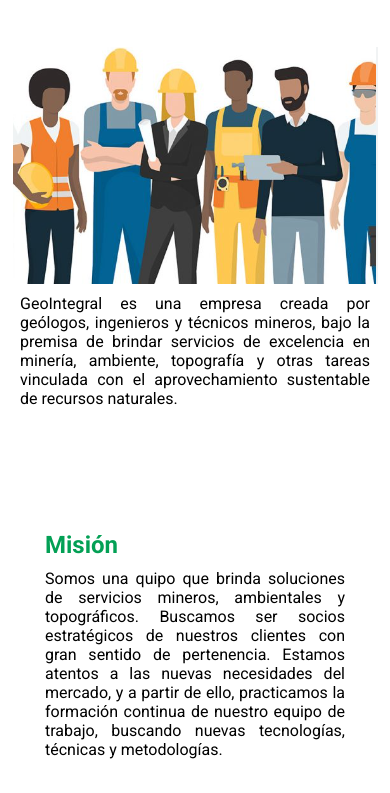
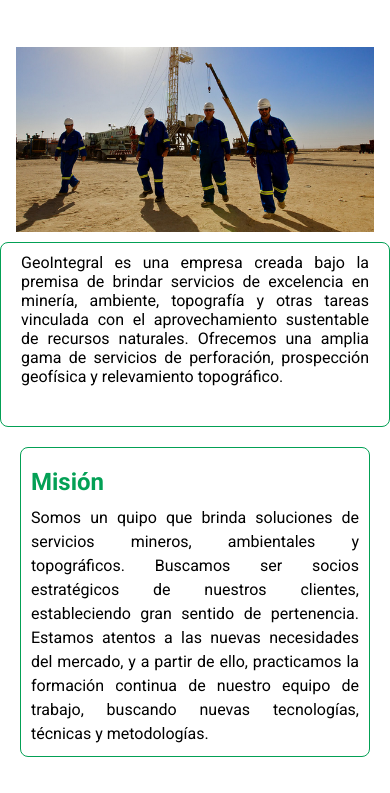
Before and after one commit to nicofacetti/GeoIntegral, a website: page pages/nosotros.html in a window 390 px wide. Shown: the part 51-844 px from the top of the page. Drawn offline with Linux system fonts and the light colour scheme.

Commit message:
modificaciones adicionales

```diff
--- a/pages/nosotros.html
+++ b/pages/nosotros.html
@@ -29,8 +29,8 @@
     <header class="headermobile">
         <div class="hambmenu">
             <input type="checkbox">
-            <i class="ham1"><img src="../assets/img/menuhamb.svg" alt=""></i>
-            <i class="ham2"><img src="../assets/img/menuhamb.svg" alt=""></i>
+            <i class="ham1"><img src="../assets/img/menuhamb.svg" alt="Menú hamburguesa"></i>
+            <i class="ham2"><img src="../assets/img/icons8-close.svg" alt="Icono de cierre"></i>
             <nav>
                 <ul>
                     <li><a href="../index.html">Inicio</a></li>
@@ -42,26 +42,26 @@
             </nav>
         </div>
     </header>
-    <main>
+    <main class="nosmain">
         <section class="qsomos">
             <div class="divimg">
-                <img src="../assets/img/ilustrabajadores.png" alt="Ilustración de trabajadores">
+                <img src="../assets/img/equipo.png" alt="Ilustración de trabajadores">
             </div>
             <div class="divp">
-                <p>GeoIntegral es una empresa creada por geólogos, ingenieros y técnicos mineros, bajo la premisa de brindar servicios de excelencia en minería, ambiente, topografía y otras tareas vinculada con el aprovechamiento sustentable de recursos naturales.</p>
+                <p>GeoIntegral es una empresa creada bajo la premisa de brindar servicios de excelencia en minería, ambiente, topografía y otras tareas vinculada con el aprovechamiento sustentable de recursos naturales. Ofrecemos una amplia gama de servicios de perforación, prospección geofísica y relevamiento topográfico.</p>
             </div>
         </section>
         <div class="mvv">
             <section>
-                <h2 class="subtitulo">Misión</h2>
-                <p>Somos una quipo que brinda soluciones de servicios mineros, ambientales y topográficos. Buscamos ser socios estratégicos de nuestros clientes con gran sentido de pertenencia. Estamos atentos a las nuevas necesidades del mercado, y a partir de ello, practicamos la formación continua de nuestro equipo de trabajo, buscando nuevas tecnologías, técnicas y metodologías.</p>
+                <h1 class="subtitulo">Misión</h1>
+                <p>Somos un quipo que brinda soluciones de servicios mineros, ambientales y topográficos. Buscamos ser socios estratégicos de nuestros clientes, estableciendo gran sentido de pertenencia. Estamos atentos a las nuevas necesidades del mercado, y a partir de ello, practicamos la formación continua de nuestro equipo de trabajo, buscando nuevas tecnologías, técnicas y metodologías.</p>
             </section>
             <section>
-                <h2 class="subtitulo">Visión</h2>
+                <h1 class="subtitulo">Visión</h1>
                 <p>Trabajamos para posicionarnos como una empresa líder de servicios industriales en la región, trabajando con estándares nacionales e internacionales, cumpliendo normas de excelencia y calidad, con permanente previsibilidad y adaptabilidad al mercado. </p>
             </section>
             <section>
-                <h2 class="subtitulo">Valores</h2>
+                <h1 class="subtitulo">Valores</h1>
                 <div class="valores">
                     <ul>
                         <li>Honestidad y compromiso</li>
--- a/sass/base/_reset.scss
+++ b/sass/base/_reset.scss
@@ -19,7 +19,8 @@
     justify-content: center;
 }
 
-section h2 {
-    color: #03A055; font-size: 24px;
+section h1 {
+    color: #03A055;
+    font-size: map-get($fontsize, f4);
     font-weight: bold;
 }
--- a/sass/layout/_maincontacto.scss
+++ b/sass/layout/_maincontacto.scss
@@ -1,10 +1,10 @@
 form{
-    display: flex;
-    flex-direction: column;
+    @include flex(column,nowrap,none,none,none);
     flex-shrink: unset;
     width: 500px;
     margin-left: 100px;
     margin-bottom: 200px;
+    margin-top: 150px;
     label{
         padding-top: 20px;
     }
--- a/sass/layout/_mainnosotros.scss
+++ b/sass/layout/_mainnosotros.scss
@@ -1,44 +1,61 @@
 .qsomos{
-    @include flex (row, wrap, center, none, 50px)
+    @include flex (row, wrap, center, none, 30px)
     margin-top: 15px;
 }
 
 .qsomos div{
-    width: 565px;
-    height: 237px;
+    width: 590px;
+    height: 280px;
 }
 
-.qsomos div p{
-    text-align: justify;
+.qsomos{
+    .divp{
+        border: 1px solid #03A055;
+        padding: 10px;
+        border-radius: 8px;
+        p{
+            text-align: justify;
+            font-size: map-get($fontsize, f5b);
+        }
+    }
 }
 
-.qsomos div img{
+.qsomos .divimg {
+    img{
     width: 100%;
     height: 100%;
     object-fit: contain;
 }
-
+}
 
 .mvv{
-    @include flex (row, wrap, center, none, 100px)
-    margin: 80px 0px;
+    @include flex (row, wrap, center, none, 70px)
+    margin-bottom: 120px;
+    margin-top: 50px;
+    section{
+        width: 350px;
+        border: 1px solid #03A055;
+        padding: 10px;
+        border-radius: 8px;
+        .subtitulo{
+            padding-top: 10px;
+            padding-bottom: 10px;
+        }
+        p{
+            font-size: map-get($fontsize, f5b);
+            text-align: justify;
+            line-height: 1.5;
+        }
+    }
 }
 
-.mvv section{
-    width: 300px;
+.valores{
+    ul{
+        padding-left: 15px;
+        li{
+            font-size: map-get($fontsize, f5b);
+            list-style-type: disc;
+            line-height: 1.5;
+    }
 }
-
-.mvv section p{
-    text-align: justify;
 }
-
-
-.valores ul li{
-    font-size: map-get($fontsize, f5);
-    list-style-type: disc;
-}
-
-.subtitulo{
-    padding-top: 10px;
-    padding-bottom: 10px;
-}
--- a/sass/layout/_mainperforac.scss
+++ b/sass/layout/_mainperforac.scss
@@ -9,7 +9,7 @@
     box-shadow: 0 0 20px rgba(0, 0, 0, 0.15);
     tbody{
       tr{
-        padding: 60px 75px;
+        padding: 60px 60px;
         border-bottom: 1px solid #dddddd;
         &:nth-of-type(even) {
           background-color: #f3f3f3;
@@ -17,7 +17,7 @@
         &:last-of-type {
             border-bottom: 2px solid #009879;
           }
-        td{padding: 60px 75px;
+        td{padding: 60px 60px;
         }
       }
       .green-row {
--- a/sass/layout/_mainservicios.scss
+++ b/sass/layout/_mainservicios.scss
@@ -15,7 +15,7 @@
         border: 2px solid #03A055;
         border-radius: 16px;
         box-shadow: 5px 5px 5px  gray;
-        h2{
+        h1{
             text-align: center;
             font-size: map-get($fontsize, f4);
         }
--- a/sass/layout/media/_mediaclientes.scss
+++ b/sass/layout/media/_mediaclientes.scss
@@ -19,7 +19,7 @@
     }
     }
 
-    @media (max-width:400px){
+    @media (max-width:480px){
     .cardcontainer article{
         width: 100px;
         height: 150px;
--- a/sass/layout/media/_mediacontacto.scss
+++ b/sass/layout/media/_mediacontacto.scss
@@ -1,3 +1,9 @@
+@media (max-width: 1024px){
+    form{
+        margin-top: 20px;
+}
+}
+
 @media (max-width:768px){
     main{
         padding-top: 30px;
--- a/sass/layout/media/_medianosotros.scss
+++ b/sass/layout/media/_medianosotros.scss
@@ -1,11 +1,14 @@
 @media (max-width: 768px){
+    .qsomos{
+        margin-top: 0;
+        .divimg{
+        padding-top: 0;
+        }
+    }
 
-    .qsomos{
-        margin-top: 10px;
-    }
     .mvv{
         gap: 50px;
-        margin: 0px 0px;
+        margin: 20px 0px;
         align-items: flex-start;
     }
     .subtitulo{
@@ -16,14 +19,64 @@
     }
 }
 
-@media (max-width: 425px){
+@media (max-width: 600px){
     .qsomos{
         margin-top: 0;
         gap: 10px;
+        div{
+            width: 530px;
+            height: 250px;
+        }
+    }
+    .qsomos{
+        .divimg{
+            padding-top: 0;
+            img{
+                object-fit: contain;
+            }
+        }
+    }
+}
+
+@media (max-width: 480px){
+    .qsomos{
+        margin-top: 0;
+        gap: 10px;
+        div{
+            width: 550px;
+            height: 260px;
+        }
+    }
+    .qsomos{
+        .divimg{
+            padding-top: 0;
+            img{
+                object-fit: contain;
+            }
+        }
+    }
+}
+
+@media (max-width: 435px){
+    .qsomos{
+        margin-top: 0;
+        gap: 10px;
+        div{
+            width: 410px;
+            height: 185px;
+        }
+    }
+    .qsomos{
+        .divimg{
+            padding-top: 0;
+            img{
+                object-fit: contain;
+            }
+        }
     }
 
-    .qsomos div p{
-        padding: 0px 20px;
+    .qsomos .divp p{
+        padding: 0px 10px;
         font-size: map-get($fontsize, f6);
     }
     .subtitulo{
@@ -49,19 +102,13 @@
     }
 }
 
-@media (max-width:340px){
-    .valores{
-        padding-left: 10px;
-    }
-}
-
-@media (max-width:320px){
+@media (max-width:345px){
     .qsomos{
         margin-top: 0;
         gap: 10px;
     }
     .qsomos div p{
-        padding: 0px 20px
+        padding: 0px 10px
     }
     .subtitulo{
         padding-top: 0;
@@ -71,4 +118,7 @@
             margin-bottom: 20px;
         }
     }
+    .valores{
+        padding-left: 10px;
+    }
 }
--- a/sass/layout/media/_mediaservicios.scss
+++ b/sass/layout/media/_mediaservicios.scss
@@ -25,7 +25,7 @@
         border: 2px solid #03A055;
         border-radius: 16px;
         box-shadow: 5px 5px 5px  gray;
-        .card h2{
+        .card h1{
             font-size: 16px;
         }
         .card ul{
--- a/sass/utilities/_maps.scss
+++ b/sass/utilities/_maps.scss
@@ -3,6 +3,7 @@
     f2:40px,
     f3:38px,
     f4:24px,
+    f5b:22px,
     f5:18px,
     f6:16px,
     f7:14px,
```
Also changed, not shown: index.html (+2 -2 lines), pages/clientes.html (+4 -4 lines), pages/contacto.html (+2 -2 lines), pages/perforaciones.html (+2 -2 lines), pages/servicios.html (+11 -11 lines), assets/img/equipo.png (added), assets/img/icons8-close.svg (added), css/styles.css.
